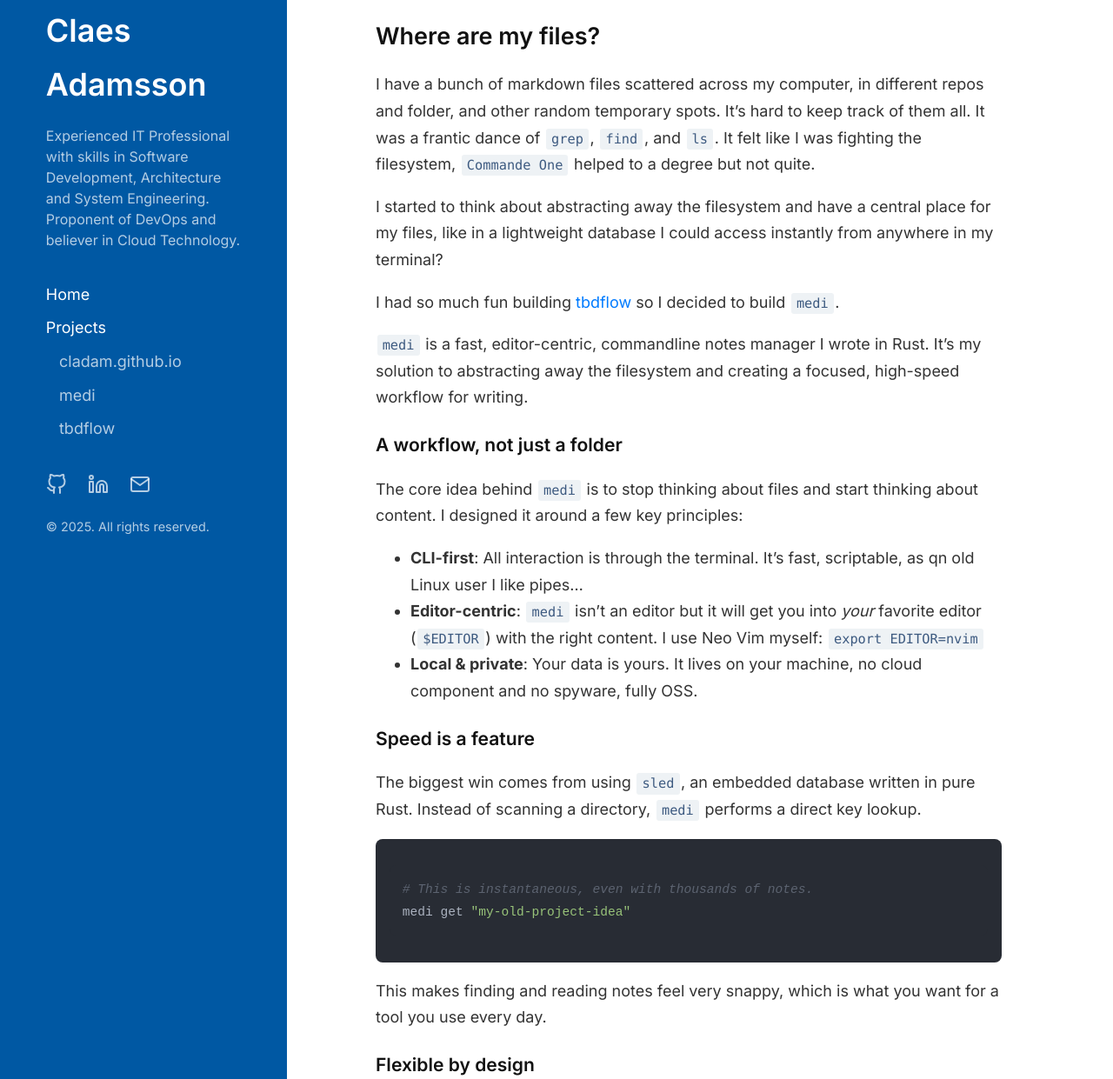
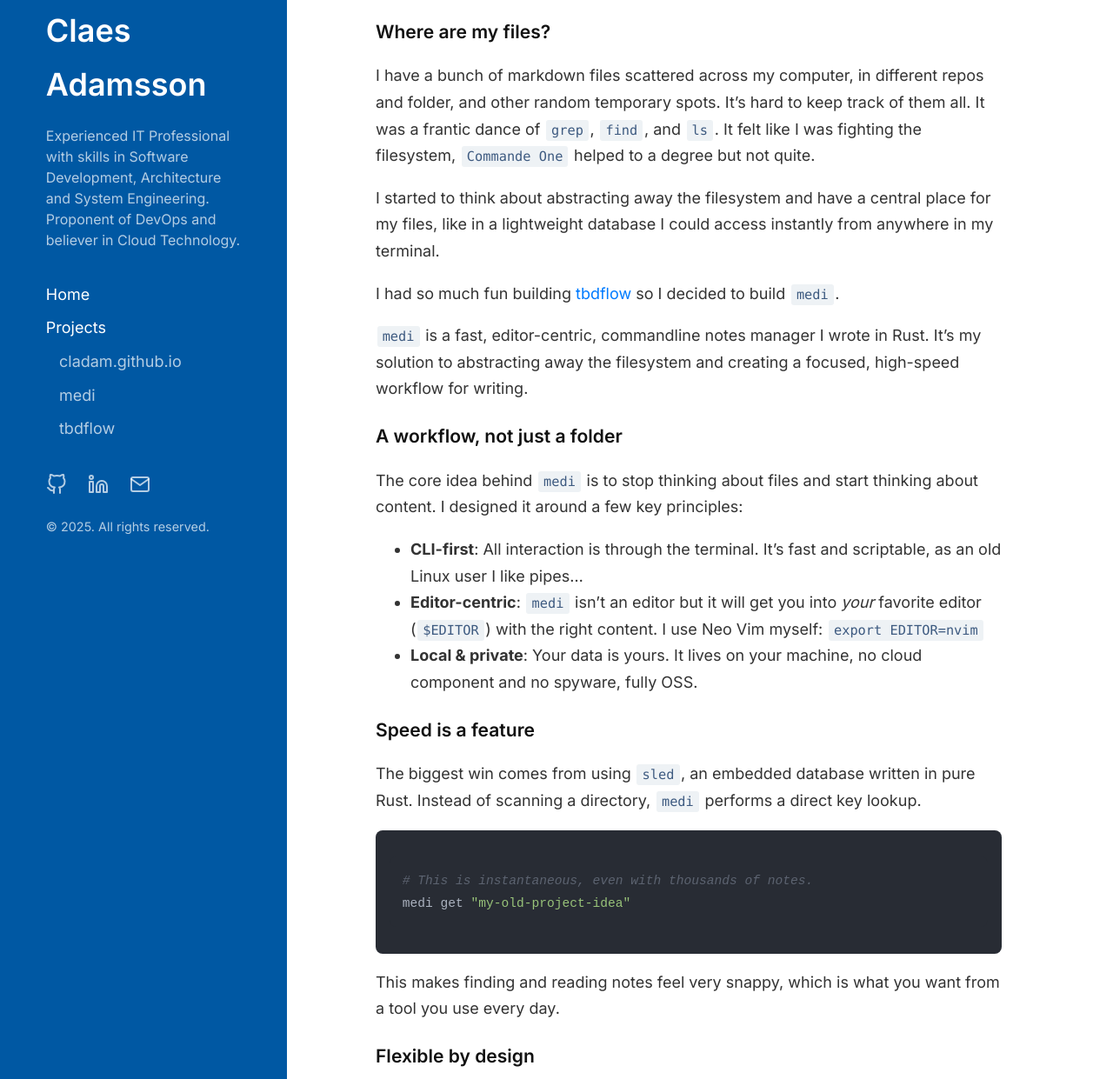
Before and after one commit to cladam/cladam.github.io, a Jekyll site: the page built from _posts/2025-08-12-why-medi.md, in a window 1280 px wide and 1400 px high, cut to the strip 159-1400 px from the top of the window. Shown: the whole strip at 87% size. Built offline with Jekyll 4.4.1, drawn with Linux system fonts in a browser that asks for light colours; some of the changed text lies outside the part shown.

Commit message:
fix: Update 2025-08-12-why-medi.md

````diff
--- a/_posts/2025-08-12-why-medi.md
+++ b/_posts/2025-08-12-why-medi.md
@@ -3,11 +3,11 @@
 title: Why did I build medi?
 ---
 
-## Where are my files?
+### Where are my files?
 
 I have a bunch of markdown files scattered across my computer, in different repos and folder, and other random temporary spots. It's hard to keep track of them all. It was a frantic dance of `grep`, `find`, and `ls`. It felt like I was fighting the filesystem, `Commande One` helped to a degree but not quite.
 
-I started to think about abstracting away the filesystem and have a central place for my files, like in a lightweight database I could access instantly from anywhere in my terminal?
+I started to think about abstracting away the filesystem and have a central place for my files, like in a lightweight database I could access instantly from anywhere in my terminal.
 
 I had so much fun building [tbdflow](https://cladam.github.io/projects/tbdflow) so I decided to build `medi`.
 
@@ -17,7 +17,7 @@
 
 The core idea behind `medi` is to stop thinking about files and start thinking about content. I designed it around a few key principles:
 
-  * **CLI-first**: All interaction is through the terminal. It’s fast, scriptable, as qn old Linux user I like pipes...
+  * **CLI-first**: All interaction is through the terminal. It’s fast and scriptable, as an old Linux user I like pipes...
   * **Editor-centric**: `medi` isn't an editor but it will get you into _your_ favorite editor (`$EDITOR`) with the right content. I use Neo Vim myself: `export EDITOR=nvim`
   * **Local & private**: Your data is yours. It lives on your machine, no cloud component and no spyware, fully OSS.
 
@@ -30,7 +30,7 @@
 medi get "my-old-project-idea"
 ```
 
-This makes finding and reading notes feel very snappy, which is what you want for a tool you use every day.
+This makes finding and reading notes feel very snappy, which is what you want from a tool you use every day.
 
 ### Flexible by design
 
@@ -57,22 +57,9 @@
 
 ### Version control
 
-Of course, plain text files have one huge advantage: `Git`. I didn’t want to lose the ability to version control my writing.
+Of course, plain text files have one huge advantage: **Git**. I didn’t want to lose the ability to version control my writing.
 
 That’s what the `import` and `export` commands are for. They act as a bridge between the fast `sled` database and the version-controllable world of the filesystem. My workflow is simple: I write and edit in `medi` all week, and then run `medi export ./notes-repo` and commit the changes. It's the speed of a database with the safety of Git.
-
-```
-+-----------+      new/edit      +----------------+      export      +------------------+
-|           | -----------------> |                | ---------------> |                  |
-|   You     |                    |  Sled Database |                  | /notes Directory |
-|           | <----------------- |                | <--------------- |                  |
-+-----------+        get         +----------------+      import      +------------------+
-                                                                               |
-                                                                               V
-                                                                         +-----------+
-                                                                         | Git Repo  |
-                                                                         +-----------+
-```
 
 ### Check it out
 
````
Also changed, not shown: other parts of _posts/2025-08-12-why-medi.md (+1 -1 lines).
